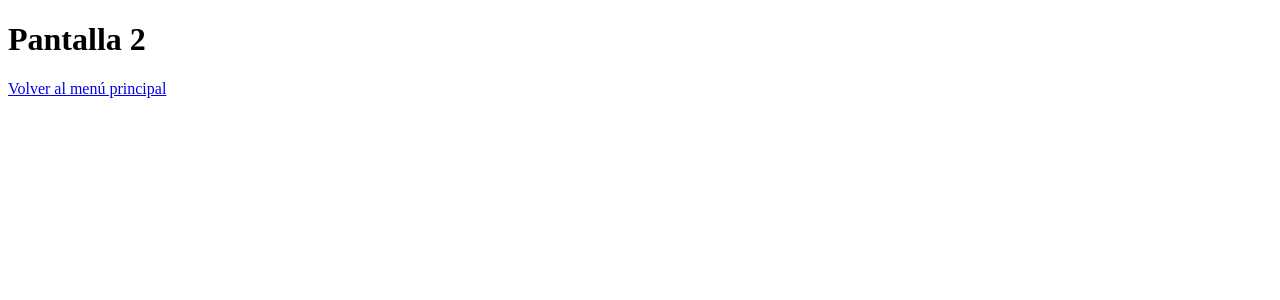
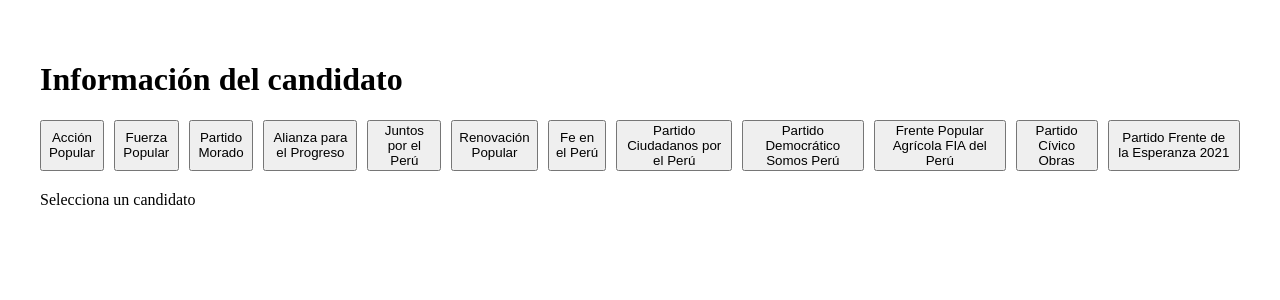
Before and after one commit to DanielfQo/Voto-informado, a React (Vite) app: page /screen2 in a window 1280 px wide. Shown: the top 300 px of the page. Built offline with nearby package versions, Linux system fonts and the light colour scheme.

Commit message:
seleccion de bolitas

```diff
--- a/src/pages/screen2.tsx
+++ b/src/pages/screen2.tsx
@@ -1,13 +1,48 @@
-import { Link } from 'react-router-dom'
+import { useState } from "react"
+import { partidos } from "../data/data"
 
-const Screen1: React.FC = () => {
+const Screen2: React.FC = () => {
+  const [partidoSeleccionado, setPartidoSeleccionado] = useState<
+    typeof partidos[number] | null
+  >(null)
+
   return (
-    <div>
-      <h1>Pantalla 2</h1>
+    <div style={{ padding: "2rem" }}>
+      <h1>Información del candidato</h1>
 
-      <Link to="/">Volver al menú principal</Link>
+      {/*simular las bolitas*/}
+      <div style={{ display: "flex", gap: "10px", marginBottom: "20px" }}>
+        {partidos.map((p) => (
+          <button key={p.id} onClick={() => setPartidoSeleccionado(p)}>
+            {p.nombre}
+          </button>
+        ))}
+      </div>
+
+      {/*centro*/}
+      {!partidoSeleccionado ? (
+        <p>Selecciona un candidato</p>
+      ) : (
+        <div>
+          <h2>{partidoSeleccionado.nombre}</h2>
+          <img
+            src={partidoSeleccionado.logo}
+            alt={partidoSeleccionado.nombre}
+            width={120}
+          />
+
+          <h3>Propuestas</h3>
+          <ul>
+            {partidoSeleccionado.propuestas.map((prop) => (
+              <li key={prop.id}>
+                <strong>{prop.tema}:</strong> {prop.titulo}
+              </li>
+            ))}
+          </ul>
+        </div>
+      )}
     </div>
   )
 }
 
-export default Screen1
+export default Screen2
```
